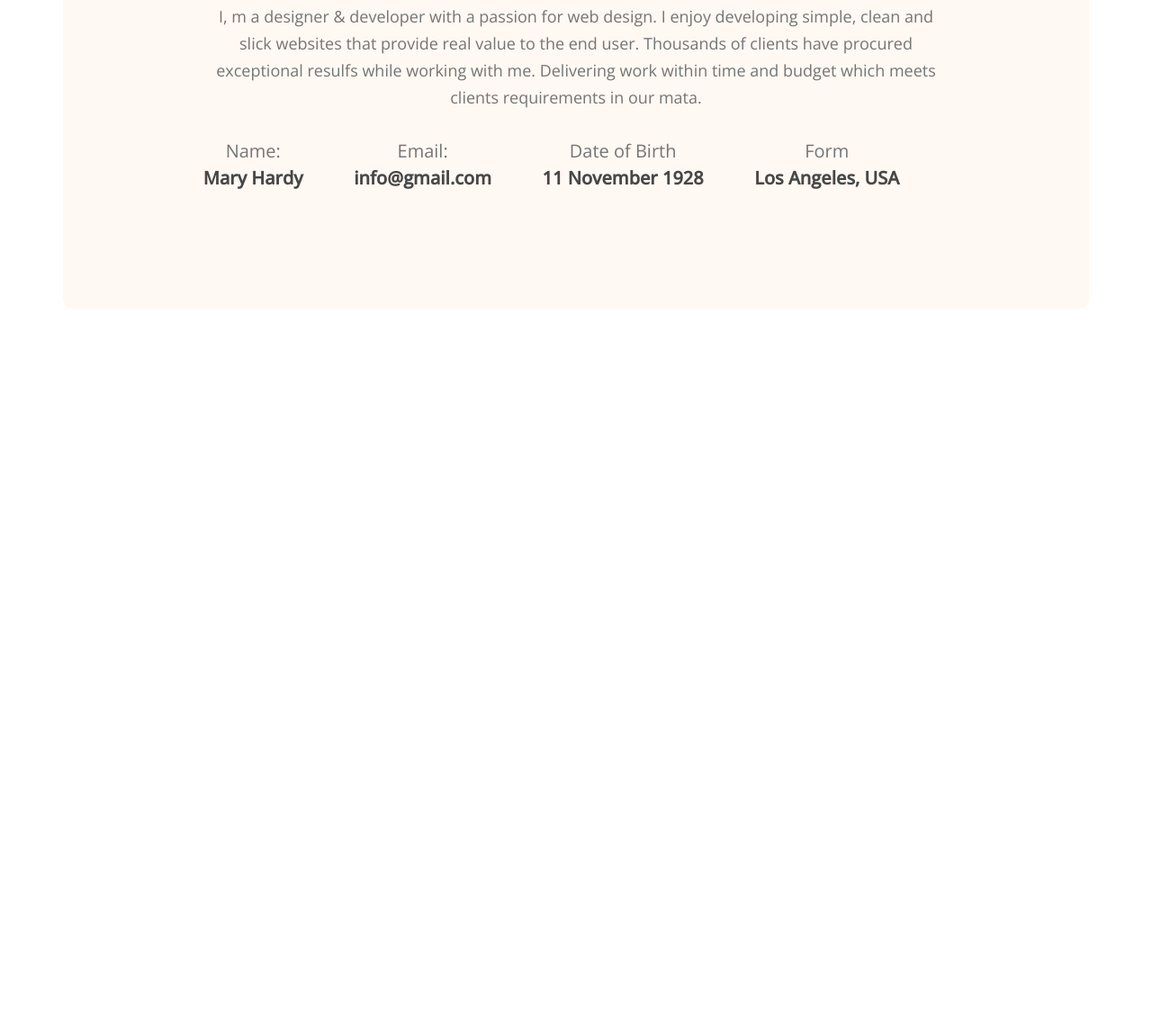
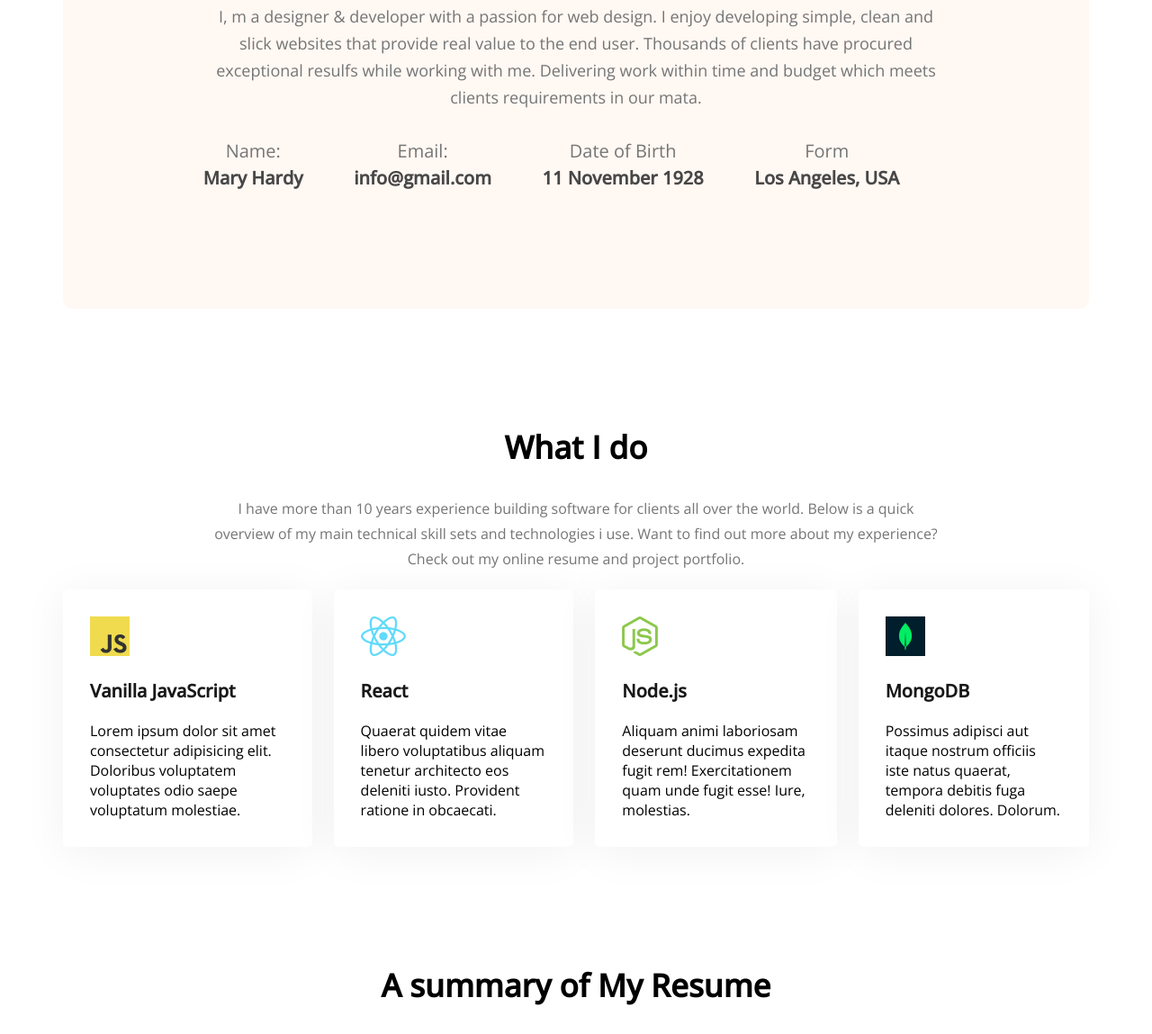
Before and after one commit to robiul0278/developer-portfolio, a plain HTML site: page index.html in a window 1280 px wide. Shown: the part 1155-2304 px from the top of the page at 90% size. Before the commit the page ends 1498 px from the top, so only its background shows below. Drawn offline with nearby package versions, Linux system fonts and the light colour scheme.

Commit message:
add summary

```diff
--- a/index.html
+++ b/index.html
@@ -31,7 +31,7 @@
     </header>
     <main class="about-section">
         <section class="about">
-            <h3 class="about-title">About Me</h3>
+            <h3 class="section-title">About Me</h3>
             <p class="about-discription">I, m a designer & developer with a passion for web design. I enjoy developing simple, clean and slick websites that provide real value to the end user. Thousands of clients have procured exceptional resulfs while working with me. Delivering work within time and budget which meets clients requirements in our mata.</p>
 
             <div class="about-info-container">
@@ -53,6 +53,36 @@
                 </div>
             </div>
         </section>
+
+        <section class="what-i-do">
+            <h3 class="section-title i-do">What I do</h3>
+            <p class="what-i-do-discription ">I have more than 10 years experience building software for clients all over the world. Below is a quick <br> overview of my main technical skill sets and technologies i use. Want to find out more about my experience?<br> Check out my online resume and project portfolio.</p>
+            <div class="skill-container">
+                <div class="skill">
+                    <img src="./images/icons/js.png" alt="">
+                    <p class="skill-title">Vanilla JavaScript</p>
+                    <p class="skill-description">Lorem ipsum dolor sit amet consectetur adipisicing elit. Doloribus voluptatem voluptates odio saepe voluptatum molestiae.</p>
+                </div>
+                <div class="skill">
+                    <img src="./images/icons/react.png" alt="">
+                    <p class="skill-title">React</p>
+                    <p class="skill-description">Quaerat quidem vitae libero voluptatibus aliquam tenetur architecto eos deleniti iusto. Provident ratione in obcaecati.</p>
+                </div>
+                <div class="skill">
+                    <img src="./images/icons/nodejs.png" alt="">
+                    <p class="skill-title">Node.js</p>
+                    <p class="skill-description">Aliquam animi laboriosam deserunt ducimus expedita fugit rem! Exercitationem quam unde fugit esse! Iure, molestias.</p>
+                </div>
+                <div class="skill">
+                    <img src="./images/icons/mongo.png" alt="">
+                    <p class="skill-title">MongoDB</p>
+                    <p class="skill-description">Possimus adipisci aut itaque nostrum officiis iste natus quaerat, tempora debitis fuga deleniti dolores. Dolorum.</p>
+                </div>
+            </div>
+        </section>
+        <section class="summary-section">
+            <h1 class="section-title i-do">A summary of My Resume</h1>
+        </section>
     </main>
     <footer>
 
--- a/style/portfolio.css
+++ b/style/portfolio.css
@@ -49,9 +49,9 @@ nav ul li a{
 }
 .header{
     background: #FFF8F3;
-    background-image: url('../images/header_bg.png');
+    background-image: url('../images/header_bg.png') , url('../images/developer.png');
     background-repeat: no-repeat;
-    background-position: bottom right;
+    background-position: bottom right , left;
 }
 /*-----------------Banner Styles--------------*/
 
@@ -95,7 +95,7 @@ nav ul li a{
     text-align: center;
 }
 
-.about-title{
+.section-title{
     font-weight: 700;
     font-size: 35px;
     line-height: 48px;
@@ -131,4 +131,41 @@ nav ul li a{
     font-size: 20px;
     line-height: 30px;
     color: #474747;
+    text-align: center;
 }
+
+
+/*-------------What i do--------------*/
+.what-i-do{
+
+}
+
+.i-do{
+    margin-top: 130px;
+    text-align: center;
+}
+.skill-container{
+    display: flex;
+    gap:24px;
+}
+.skill{
+    background: #FFFFFF;
+    box-shadow: 0px 6px 50px rgba(0, 0, 0, 0.06);
+    border-radius: 5px;
+    padding: 30px;
+}
+.skill-title{
+    color: #181818;
+    font-weight: 700;
+    font-size: 20px;
+    line-height: 27px;
+    margin: 20px 0;
+}
+.what-i-do-discription{
+    color: #757575;
+    font-weight: 400;
+    font-size: 16px;
+    line-height: 28px;
+    text-align: center;
+    margin-bottom: 20px;
+}
```
